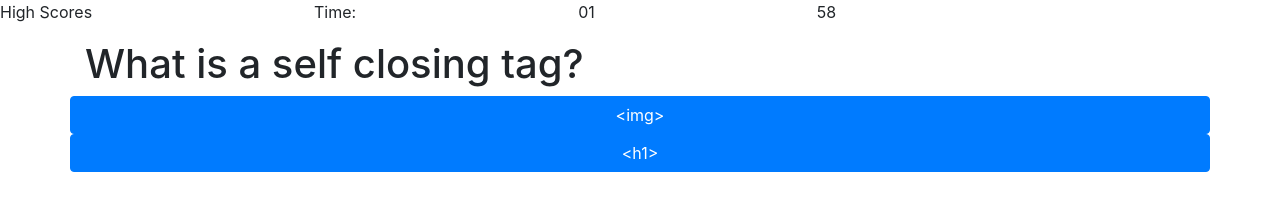
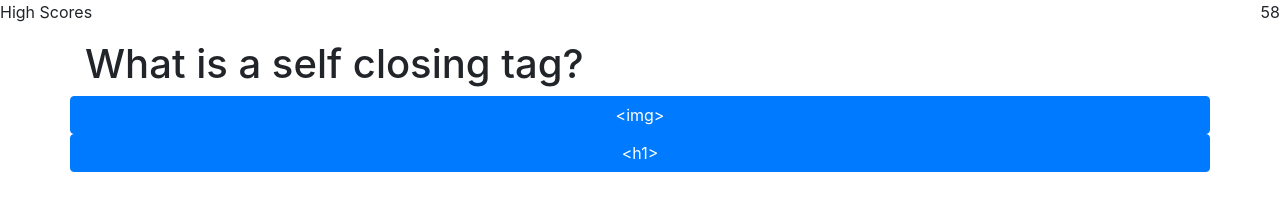
Before and after one commit to dgr993/Web-API-s---Assignment-4, a plain HTML site: page index.html in a window 1280 px wide. Both pictures are taken after a click on the button "Start". Drawn offline with nearby package versions, Linux system fonts and the light colour scheme.

Commit message:
changed the timer to 60 seconds so it looks better

```diff
--- a/index.html
+++ b/index.html
@@ -16,11 +16,11 @@
     <!-- // Header shows highscores and time outside of a container -->
     <div class="timeAndScore d-flex justify-content-between">
         <p class="scorePtag">High Scores</p>
-        <p class="timePtag controls status time">Time:
-            <div id="minutes">2</div>
-            <div id="seconds">00</div>
+        <div class="timePtag controls status time">
+            <div id="minutes"></div>
+            <div id="seconds">60</div>
             <span id="status"></span>
-        </p>
+        </div>
     </div>
 
     <div class="container">
--- a/javascript.js
+++ b/javascript.js
@@ -28,7 +28,7 @@ function getFormattedMinutes() {
       formattedMinutes = minutesLeft;
     }
 
-    return formattedMinutes;
+    //return formattedMinutes;
   }
 
   function getFormattedSeconds() {
@@ -47,7 +47,7 @@ function getFormattedMinutes() {
 
   function setTime() {
     var minutes;
-      minutes = 2
+      minutes = 1
 
     clearInterval(interval);
     totalSeconds = minutes * 60;
```
